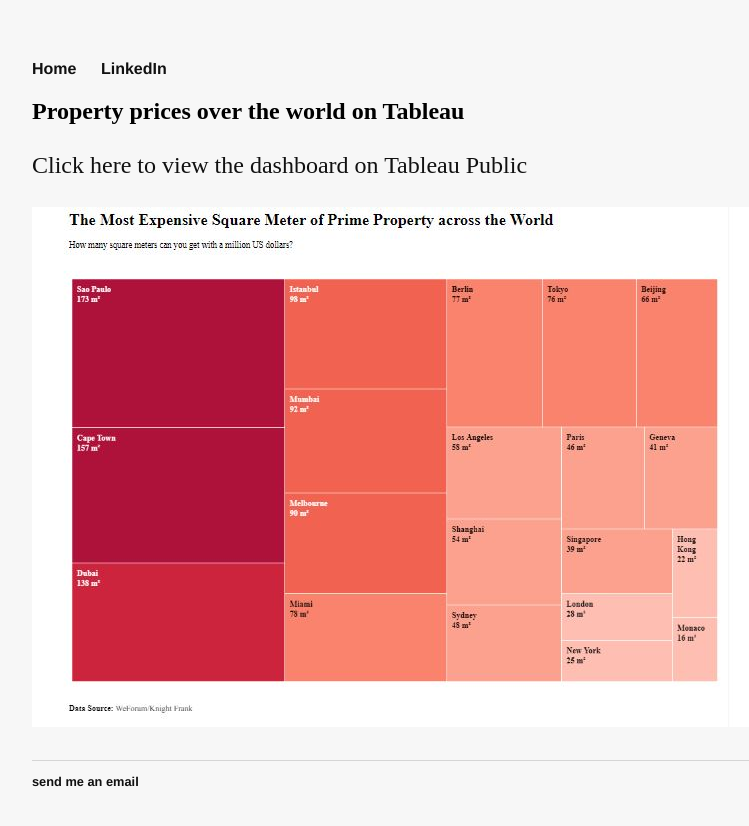
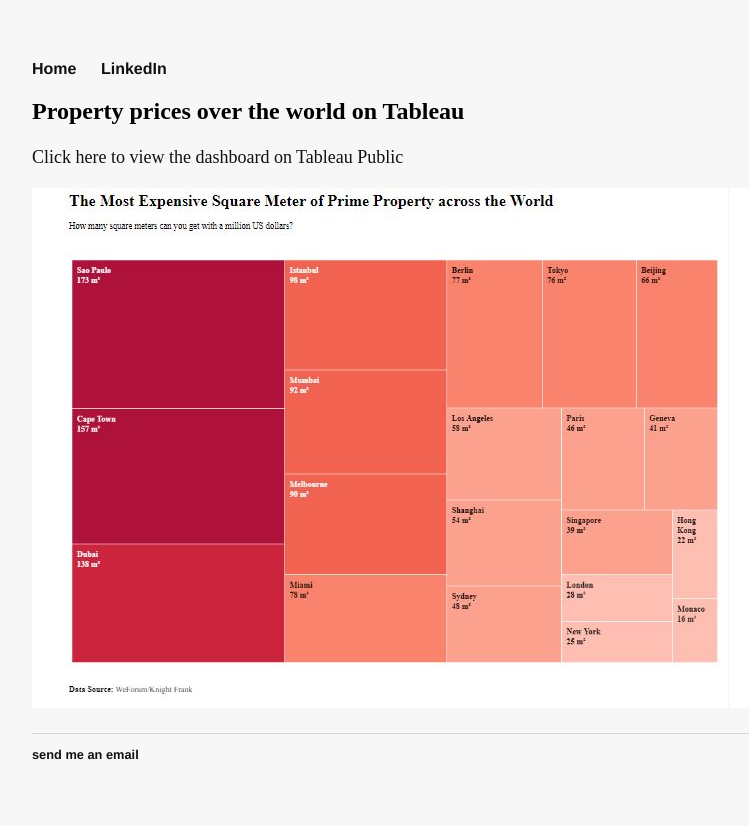
Before and after one commit to h2kh/h2kh.github.io, a Jekyll site: the page built from _posts/2019-06-05-Property-prices-over-the-world-on-Tableau.md, in a window 1280 px wide. Shown: the top 826 px of the page, without its empty margins (160-909 px from the left). Built offline with Jekyll 4.4.1, drawn with Linux system fonts in a browser that asks for light colours.

Commit message:
Update main.css

```diff
--- a/css/main.css
+++ b/css/main.css
@@ -30,6 +30,8 @@ p {
     font-size: 1.5em;
     line-height: 1.4em;
     color: #383b39;
+    font-size:18px;
+    text-align: justify;
 }
 footer {
     border-top: 1px solid #d5d5d5;
```
